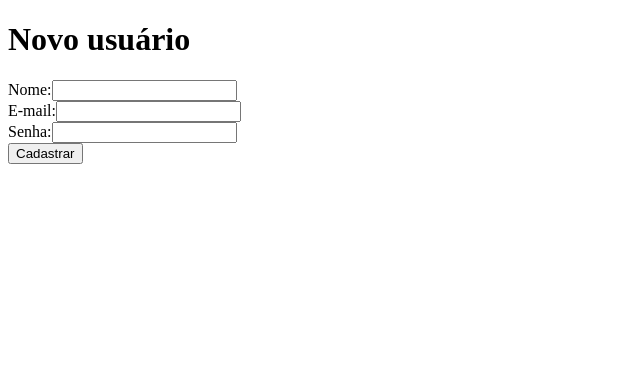
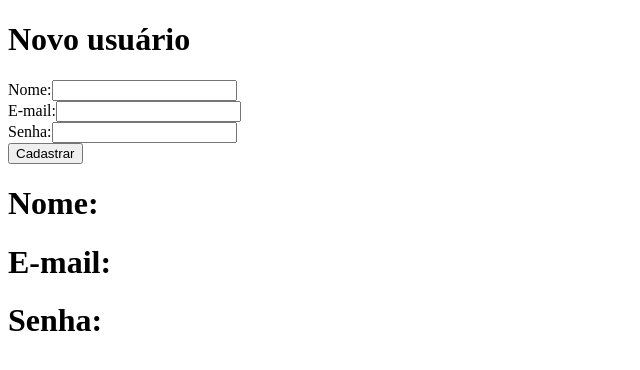
Before and after one commit to otavioalbe/aprendendo-react, a React (Create React App) app in the folder reactjs/meuapp/: page / in a window 1280 px wide. Shown: the top 370 px of the page, without its empty margins (0-640 px from the left). Built offline with nearby package versions, Linux system fonts and the light colour scheme.

Commit message:
mesma função para formulário

```diff
--- a/reactjs/meuapp/src/App.js
+++ b/reactjs/meuapp/src/App.js
@@ -5,49 +5,44 @@ class App extends Component {
   constructor(props){
     super(props);
     this.state = {
-      nome: '',
-      email: '',
-      senha: '',
-      error: ''
+      form:{
+        nome: '',
+        email: '',
+        senha: ''
+      }
     }
-    this.cadastrar = this.cadastrar.bind(this);
+    this.mudaDados = this.mudaDados.bind(this);
   }
 
-  cadastrar(e){
-    const {nome,email,senha} = this.state;
 
-    if(nome !== '' && email !== '' && senha !== ''){
-        alert(`Nome: ${nome} \nE-mail: ${email} \nSenha: ${senha}`);
-      }else{
-        this.setState({error: 'Ops, parece que está faltando algo!'})
-      }
-    e.preventDefault();
+  mudaDados(e){
+    let form = this.state.form;
+    form[e.target.name] = e.target.value;
+    this.setState({form: form});
   }
-
 
   render(){
     return(
       <div>
 
         <h1>Novo usuário</h1>
-        {this.state.error && <p>{this.state.error}</p>}
-        <form onSubmit={this.cadastrar}>
+        <form>
 
           <label>Nome:</label>
-          <input type="text" value={this.state.nome}
-          onChange= {(e) => this.setState({nome: e.target.value})} />
+          <input type="text" name="nome" value={this.state.form.nome}
+          onChange= {this.mudaDados} />
 
           <br/>
 
           <label>E-mail:</label>
-          <input type="email" value={this.state.email}
-          onChange= {(e)=> this.setState({email: e.target.value})} />
+          <input type="email" name="email" value={this.state.form.email}
+          onChange= {this.mudaDados} />
 
           <br/>
 
           <label>Senha:</label>
-          <input type="password" value={this.state.senha}
-          onChange= {(e)=> this.setState({senha: e.target.value})} />
+          <input type="password" name="senha" value={this.state.form.senha}
+          onChange= {this.mudaDados} />
 
           <br/>
 
@@ -55,10 +50,13 @@ class App extends Component {
 
         </form>
 
+        <h1>Nome: {this.state.form.nome}</h1>
+        <h1>E-mail: {this.state.form.email}</h1>
+        <h1>Senha: {this.state.form.senha}</h1>
+
       </div>
     );
   }
-
 }
 
 export default App;
```
